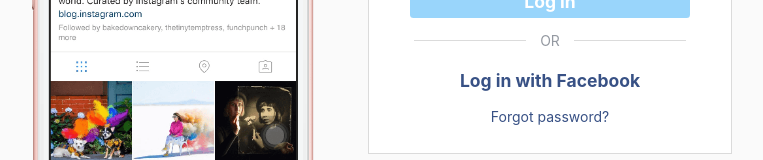
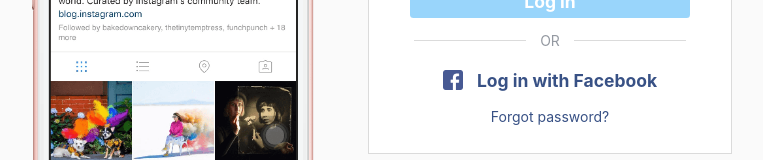
Before and after one commit to JosielMatos/login-page-instagram, a plain HTML site: page index.html in a window 1280 px wide. Shown: the part 335-495 px from the top of the page, without its empty margins (272-1035 px from the left). Drawn offline with Linux system fonts and the light colour scheme.

Commit message:
Add facebook icon

```diff
--- a/index.html
+++ b/index.html
@@ -21,7 +21,6 @@
             alt="instagram logo"
           />
           <form action="POST" class="form">
-            <!-- TODO -->
             <input type="text" placeholder="Phone number, username, or email" />
             <input type="text" placeholder="Password" />
 
@@ -30,7 +29,7 @@
 
           <p class="or">OR</p>
 
-          <a class="facebook login" href="#">Log in with Facebook</a>
+          <a class="facebook login" href="#"><img src="./img/facebook.png" alt="facebook"> Log in with Facebook</a>
           <a class="login" href="#">Forgot password?</a>
         </div>
         <div class="form-group">
--- a/styles.css
+++ b/styles.css
@@ -124,6 +124,16 @@
   margin-right: 1rem;
 }
 
+.facebook {
+  display: flex;
+  align-items: center;
+}
+
+.facebook img {
+  width: 20px;
+  margin: 0 1rem 0 0;
+}
+
 .login {
   color: #385185;
 }
```
Also changed, not shown: img/facebook.png (added).
